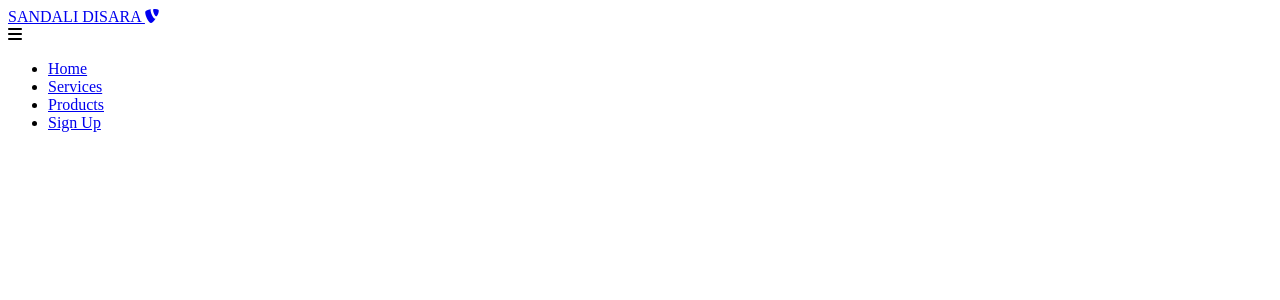
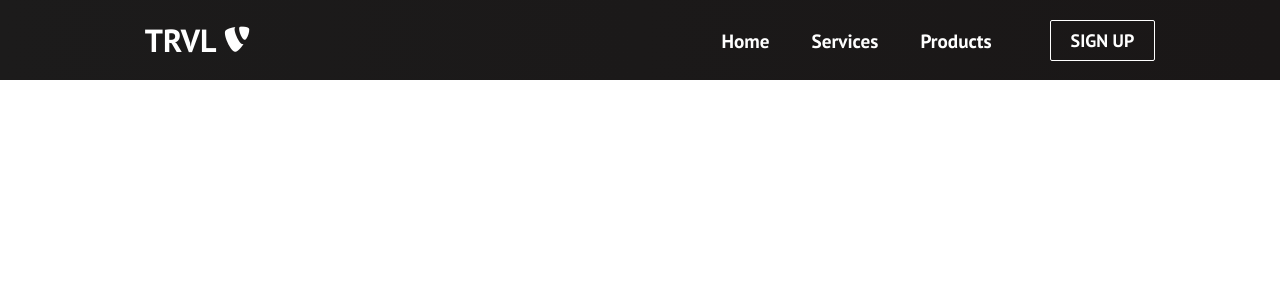
Before and after one commit to SandaliDisara/React---Photography-WebSite, a React (Create React App) app in the folder react-website-photo/: page / in a window 1280 px wide. Shown: the top 300 px of the page. Built offline with nearby package versions, Linux system fonts and the light colour scheme; the HTML template or start-up script is replaced by a standard one.

Commit message:
Create Button component

```diff
--- a/react-website-photo/public/index.html
+++ b/react-website-photo/public/index.html
@@ -10,12 +10,22 @@
       content="Web site created using create-react-app"
     />
     <link rel="apple-touch-icon" href="%PUBLIC_URL%/logo192.png" />
+    <link
+      rel="stylesheet"
+      href="https://use.fontawesome.com/releases/v5.13.1/css/all.css"
+      integrity="sha384-xxzQGERXS00kBmZW/6qxqJPyxW3UR0BPsL4c8ILaIWXva5kFi7TxkIIaMiKtqV1Q"
+      crossorigin="anonymous"
+    />
+    <link
+      href="https://fonts.googleapis.com/css2?family=PT+Sans:wght@700&display=swap"
+      rel="stylesheet"
+    />
+
     <!--
       manifest.json provides metadata used when your web app is installed on a
       user's mobile device or desktop. See https://developers.google.com/web/fundamentals/web-app-manifest/
     -->
     <link rel="manifest" href="%PUBLIC_URL%/manifest.json" />
-    <script src="https://kit.fontawesome.com/c38a790147.js" crossorigin="anonymous"></script>
     <!--
       Notice the use of %PUBLIC_URL% in the tags above.
       It will be replaced with the URL of the `public` folder during the build.
--- a/react-website-photo/src/App.css
+++ b/react-website-photo/src/App.css
@@ -0,0 +1,44 @@
+* {
+    box-sizing: border-box;
+    margin: 0;
+    padding: 0;
+    font-family: 'PT Sans', sans-serif;
+  }
+
+  .home,
+  .services,
+  .products,
+  .sign-up {
+    display: flex;
+    height: 90vh;
+    align-items: center;
+    justify-content: center;
+    font-size: 3rem;
+  }
+
+  .services {
+    /*background-image: url('/images/img-2.jpg');*/
+    background-position: center;
+    background-size: cover;
+    background-repeat: no-repeat;
+    color: #fff;
+    font-size: 100px;
+  }
+
+  .products {
+    /*background-image: url('/images/img-1.jpg');*/
+    background-position: center;
+    background-size: fill;
+    background-repeat: no-repeat;
+    color: #fff;
+    font-size: 100px;
+  }
+
+  .sign-up {
+    /*background-image: url('/images/img-8.jpg');*/
+    background-position: center;
+    background-size: cover;
+    background-repeat: no-repeat;
+    color: #fff;
+    font-size: 100px;
+  }
--- a/react-website-photo/src/components/Button.css
+++ b/react-website-photo/src/components/Button.css
@@ -0,0 +1,43 @@
+:root {
+    --primary: #fff;
+  }
+
+  .btn {
+    padding: 8px 20px;
+    border-radius: 2px;
+    outline: none;
+    border: none;
+    cursor: pointer;
+  }
+
+  .btn--primary {
+    background-color: var(--primary);
+    color: #242424;
+    border: 1px solid var(--primary);
+  }
+
+  .btn--outline {
+    background-color: transparent;
+    color: #fff;
+    padding: 8px 20px;
+    border: 1px solid var(--primary);
+    transition: all 0.3s ease-out;
+  }
+
+  .btn--medium {
+    padding: 8px 20px;
+    font-size: 18px;
+  }
+
+  .btn--large {
+    padding: 12px 26px;
+    font-size: 20px;
+  }
+
+  .btn--large:hover,
+  .btn--medium:hover {
+    transition: all 0.3s ease-out;
+    background: #fff;
+    color: #242424;
+    transition: 250ms;
+  }
--- a/react-website-photo/src/components/Button.js
+++ b/react-website-photo/src/components/Button.js
@@ -1,12 +1,45 @@
+// import React from 'react';
+// import './Button.css';
+// import { Link } from 'react-router-dom';
+
+// export function Button() {
+//   return (
+//     <Link to='sign-up'>
+//       <button className='btn'>Sign Up</button>
+//     </Link>
+//   );
+// }
+
 import React from 'react';
 import './Button.css';
 import { Link } from 'react-router-dom';
 
-const STYLES = ['btn--primary', 'btn--outline'];
+const STYLES = ['btn--primary', 'btn--outline', 'btn--test'];
 
 const SIZES = ['btn--medium', 'btn--large'];
 
+export const Button = ({
+  children,
+  type,
+  onClick,
+  buttonStyle,
+  buttonSize
+}) => {
+  const checkButtonStyle = STYLES.includes(buttonStyle)
+    ? buttonStyle
+    : STYLES[0];
 
-export const Button = ({ children, type, onClick, buttonStyle, buttonSize }) => {
-    const checkButtonStyle = STYLES.includes(buttonStyle) ? buttonStyle : STYLES[0];
-}
+  const checkButtonSize = SIZES.includes(buttonSize) ? buttonSize : SIZES[0];
+
+  return (
+    <Link to='/sign-up' className='btn-mobile'>
+      <button
+        className={`btn ${checkButtonStyle} ${checkButtonSize}`}
+        onClick={onClick}
+        type={type}
+      >
+        {children}
+      </button>
+    </Link>
+  );
+};
--- a/react-website-photo/src/components/Navbar.css
+++ b/react-website-photo/src/components/Navbar.css
@@ -0,0 +1,158 @@
+.navbar {
+    background: linear-gradient(90deg, rgb(28, 27, 27) 0%, rgb(26, 23, 23) 100%);
+    height: 80px;
+    display: flex;
+    justify-content: center;
+    align-items: center;
+    font-size: 1.2rem;
+    position: sticky;
+    top: 0;
+    z-index: 999;
+  }
+
+  .navbar-container {
+    display: flex;
+    justify-content: center;
+    align-items: center;
+    height: 80px;
+    max-width: 1500px;
+  }
+
+  .navbar-logo {
+    color: #fff;
+    justify-self: start;
+    margin-left: 20px;
+    cursor: pointer;
+    text-decoration: none;
+    font-size: 2rem;
+    display: flex;
+    align-items: center;
+  }
+
+  .fa-typo3 {
+    margin-left: 0.5rem;
+    font-size: 1.8rem;
+  }
+
+  .nav-menu {
+    display: grid;
+    grid-template-columns: repeat(4, auto);
+    grid-gap: 10px;
+    list-style: none;
+    text-align: center;
+    width: 60vw;
+    justify-content: end;
+    margin-right: 2rem;
+  }
+
+  .nav-item {
+    height: 80px;
+  }
+
+  .nav-links {
+    color: #fff;
+    display: flex;
+    align-items: center;
+    text-decoration: none;
+    padding: 0.5rem 1rem;
+    height: 100%;
+  }
+
+  .nav-links:hover {
+    border-bottom: 4px solid #fff;
+    transition: all 0.2s ease-out;
+  }
+
+  .fa-bars {
+    color: #fff;
+  }
+
+  .nav-links-mobile {
+    display: none;
+  }
+
+  .menu-icon {
+    display: none;
+  }
+
+  @media screen and (max-width: 960px) {
+    .NavbarItems {
+      position: relative;
+    }
+
+    .nav-menu {
+      display: flex;
+      flex-direction: column;
+      width: 100%;
+      height: 90vh;
+      position: absolute;
+      top: 80px;
+      left: -100%;
+      opacity: 1;
+      transition: all 0.5s ease;
+    }
+
+    .nav-menu.active {
+      background: #242222;
+      left: 0;
+      opacity: 1;
+      transition: all 0.5s ease;
+      z-index: 1;
+    }
+
+    .nav-links {
+      text-align: center;
+      padding: 2rem;
+      width: 100%;
+      display: table;
+    }
+
+    .nav-links:hover {
+      background-color: #fff;
+      color: #242424;
+      border-radius: 0;
+    }
+
+    .navbar-logo {
+      position: absolute;
+      top: 0;
+      left: 0;
+      transform: translate(25%, 50%);
+    }
+
+    .menu-icon {
+      display: block;
+      position: absolute;
+      top: 0;
+      right: 0;
+      transform: translate(-100%, 60%);
+      font-size: 1.8rem;
+      cursor: pointer;
+    }
+
+    .fa-times {
+      color: #fff;
+      font-size: 2rem;
+    }
+
+    .nav-links-mobile {
+      display: block;
+      text-align: center;
+      margin: 2rem auto;
+      border-radius: 4px;
+      width: 80%;
+      text-decoration: none;
+      font-size: 1.5rem;
+      background-color: transparent;
+      color: #fff;
+      padding: 14px 20px;
+      border: 1px solid #fff;
+      transition: all 0.3s ease-out;
+    }
+
+    .nav-links-mobile:hover {
+      background: #fff;
+      color: #242424;
+      transition: 250ms;
+    }
+  }
--- a/react-website-photo/src/components/Navbar.js
+++ b/react-website-photo/src/components/Navbar.js
@@ -1,51 +1,80 @@
-import React, { useState } from 'react'
+import React, { useState, useEffect } from 'react';
+import { Button } from './Button';
 import { Link } from 'react-router-dom';
+import './Navbar.css';
 
 function Navbar() {
     const [click, setClick] = useState(false);
+    const [button, setButton] = useState(true);
 
     const handleClick = () => setClick(!click);
     const closeMobileMenu = () => setClick(false);
 
+    const showButton = () => {
+        if (window.innerWidth <= 960) {
+            setButton(false);
+        } else {
+            setButton(true);
+        }
+    };
+
+    useEffect(() => {
+        showButton();
+    }, []);
+
+    window.addEventListener('resize', showButton);
+
     return (
         <>
-            <nav className="navbar">
-                <div className="navbar-container">
-                    <Link to="/" className="navbar-logo">
-                        SANDALI DISARA <i class="fab fa-typo3" />
+            <nav className='navbar'>
+                <div className='navbar-container'>
+                    <Link to='/' className='navbar-logo' onClick={closeMobileMenu}>
+                        TRVL
+                        <i class='fab fa-typo3' />
                     </Link>
-                    <div className="menu-icon" onClick={handleClick}>
-                        <i class={click ? 'fas fa-times' : 'fas fa-bars'} />
+                    <div className='menu-icon' onClick={handleClick}>
+                        <i className={click ? 'fas fa-times' : 'fas fa-bars'} />
                     </div>
                     <ul className={click ? 'nav-menu active' : 'nav-menu'}>
-                        <li className="nav-item">
-                            <Link to="/" className="nav-links" onClick={closeMobileMenu}>
+                        <li className='nav-item'>
+                            <Link to='/' className='nav-links' onClick={closeMobileMenu}>
                                 Home
                             </Link>
                         </li>
-                        <li className="nav-item">
-                            <Link to="/services" className="nav-links" onClick={closeMobileMenu}>
+                        <li className='nav-item'>
+                            <Link
+                                to='/services'
+                                className='nav-links'
+                                onClick={closeMobileMenu}
+                            >
                                 Services
                             </Link>
                         </li>
-                        <li className="nav-item">
-                            <Link to="/products" className="nav-links" onClick={closeMobileMenu}>
+                        <li className='nav-item'>
+                            <Link
+                                to='/products'
+                                className='nav-links'
+                                onClick={closeMobileMenu}
+                            >
                                 Products
                             </Link>
                         </li>
-                        <li className="nav-item">
-                            <Link to="/sign-up" className="nav-links-mobile" onClick={closeMobileMenu}>
+
+                        <li>
+                            <Link
+                                to='/sign-up'
+                                className='nav-links-mobile'
+                                onClick={closeMobileMenu}
+                            >
                                 Sign Up
                             </Link>
                         </li>
                     </ul>
-
-
+                    {button && <Button buttonStyle='btn--outline'>SIGN UP</Button>}
                 </div>
-
             </nav>
         </>
-    )
+    );
 }
 
-export default Navbar
+export default Navbar;
```
